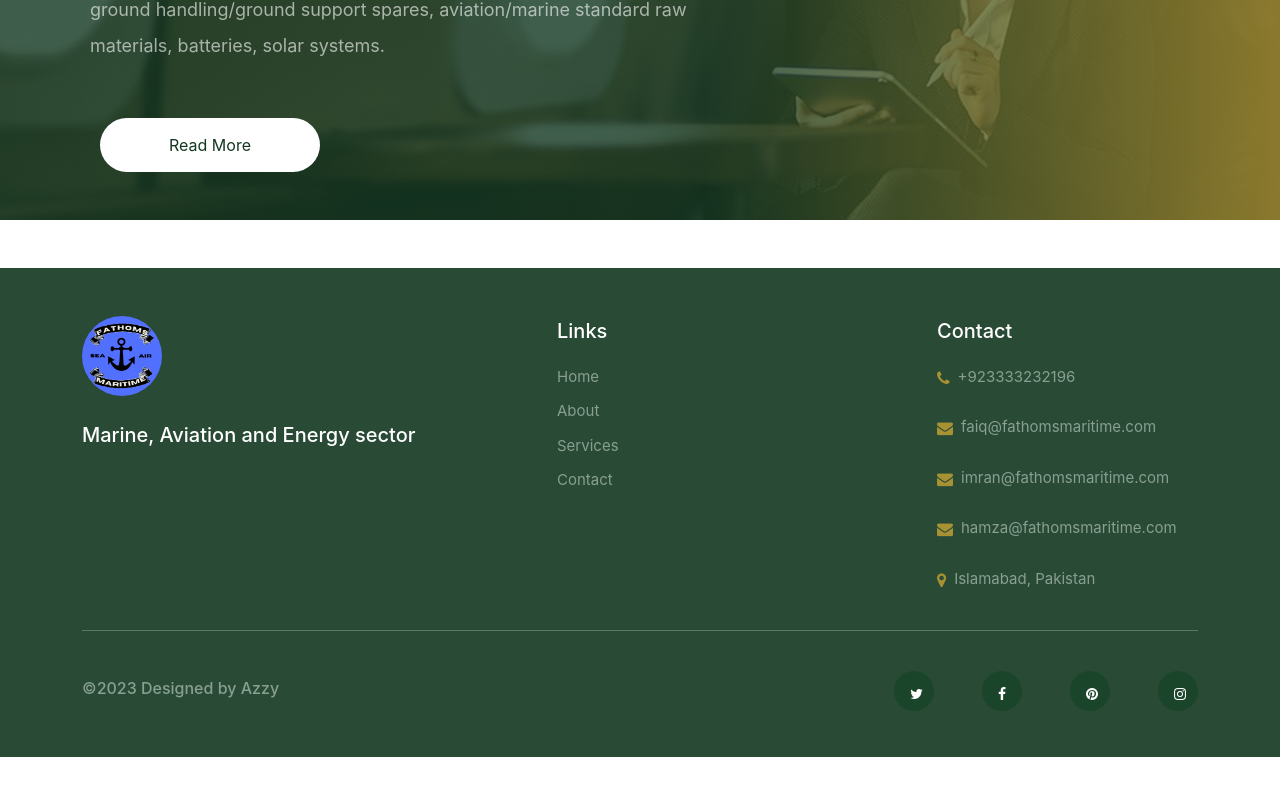
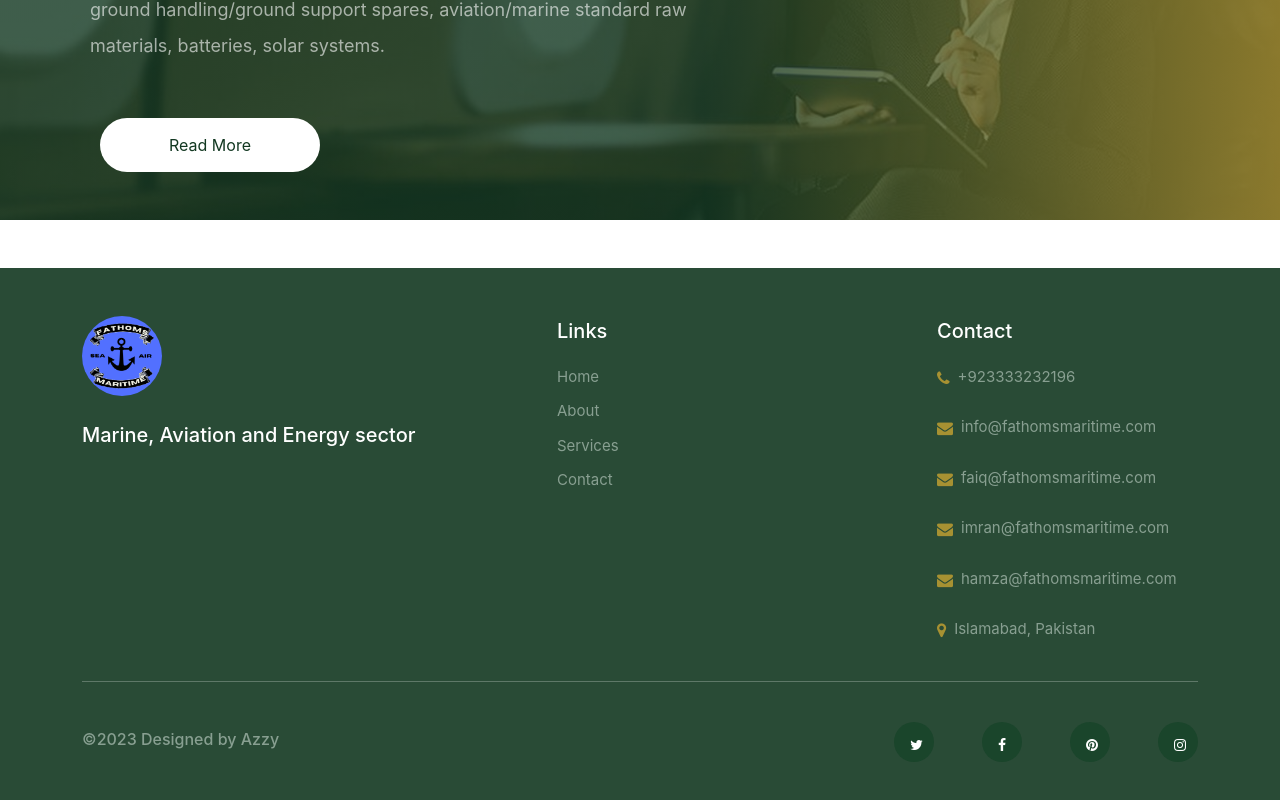
Before and after one commit to affaqkhan211/air-nautical, a React (Create React App) app: page / in a window 1280 px wide. Shown: the part 2055-2855 px from the top of the page. Before the commit the page ends 2812 px from the top, so only its background shows below. Built offline with nearby package versions, Linux system fonts and the light colour scheme.

Commit message:
email added to footer

```diff
--- a/src/components/Footer.js
+++ b/src/components/Footer.js
@@ -40,6 +40,15 @@ const Footer = () => {
                 <p className="footer-contact-links">+923333232196</p>
               </div>
               <div className="d-flex second flex-column">
+              <div className="first-mail d-flex ">
+                <i
+                  className="fa fa-envelope me-2 light-yellow-color mt-3"
+                  aria-hidden="true"
+                ></i>
+                <p className="footer-contact-links">
+                info@fathomsmaritime.com
+                </p>
+                </div>
               <div className="first-mail d-flex ">
                 <i
                   className="fa fa-envelope me-2 light-yellow-color mt-3"
```
